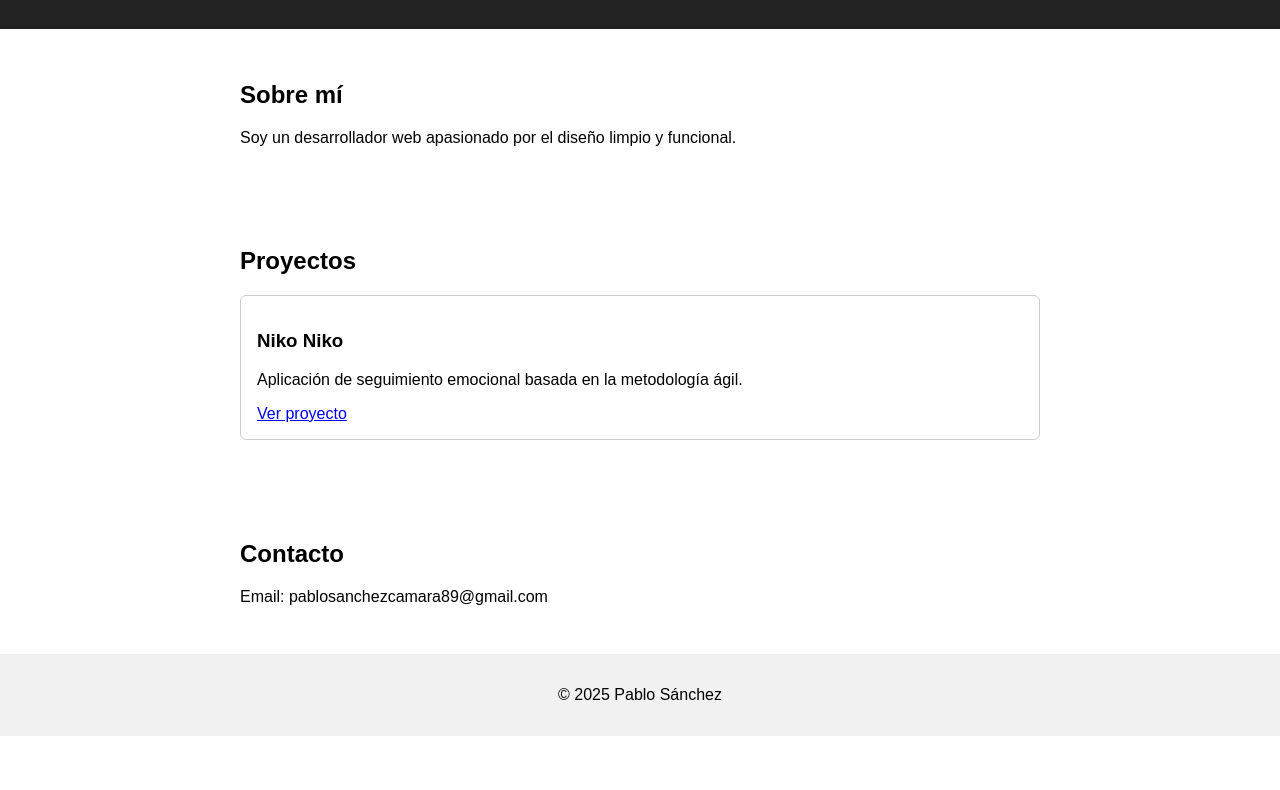
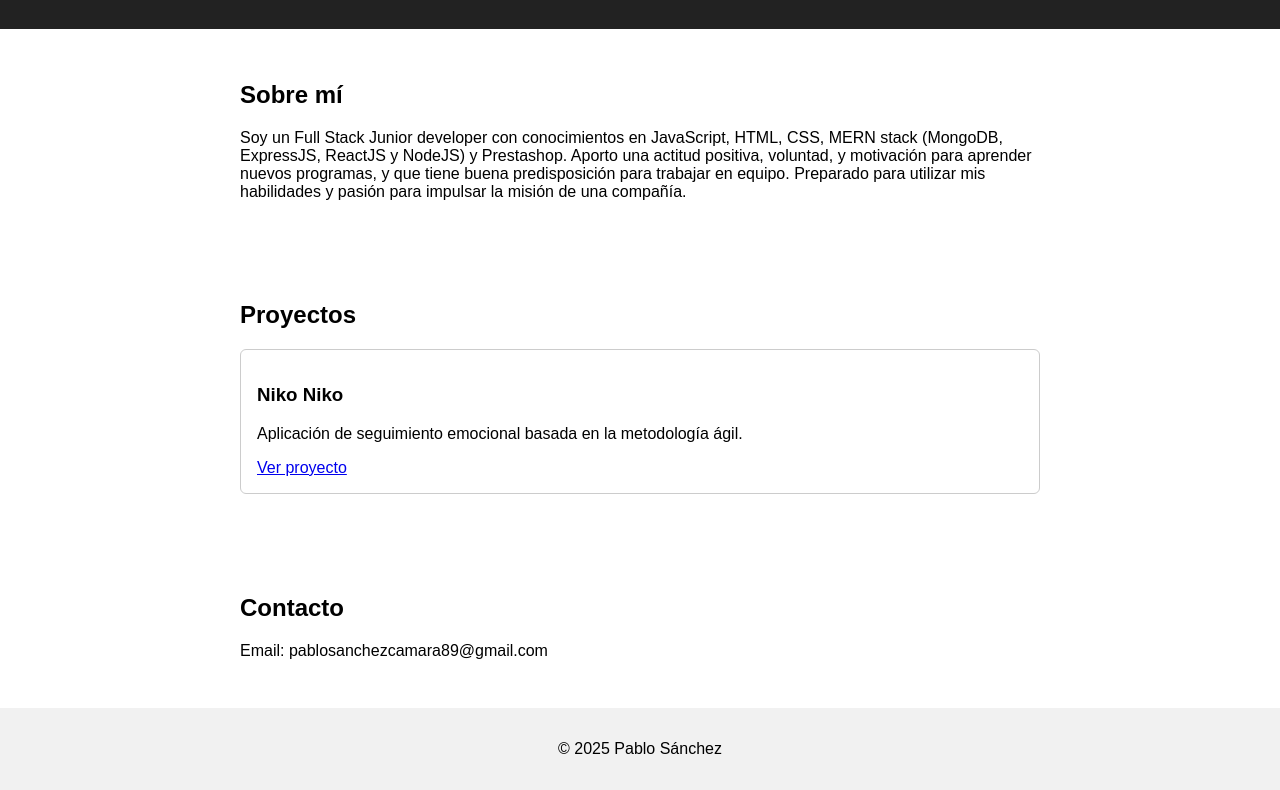
Before and after one commit to PabloSanchezCamara/PabloSanchezCamara.github.io, a plain HTML site: page index.html in a window 1280 px wide. Shown: the part 117-907 px from the top of the page. Before the commit the page ends 853 px from the top, so only its background shows below. Drawn offline with Linux system fonts and the light colour scheme.

Commit message:
Modificado el Sobre mí

```diff
--- a/index.html
+++ b/index.html
@@ -20,7 +20,17 @@
 
   <section id="about">
     <h2>Sobre mí</h2>
-    <p>Soy un desarrollador web apasionado por el diseño limpio y funcional.</p>
+    <p>Soy un Full Stack Junior developer con
+        conocimientos en JavaScript, HTML,
+        CSS, MERN stack (MongoDB, ExpressJS,
+        ReactJS y NodeJS) y Prestashop.
+        Aporto una actitud positiva, voluntad, y
+        motivación para aprender nuevos
+        programas, y que tiene buena
+        predisposición para trabajar en equipo.
+        Preparado para utilizar mis habilidades y
+        pasión para impulsar la misión de una
+        compañía.</p>
   </section>
 
   <section id="projects">
```
